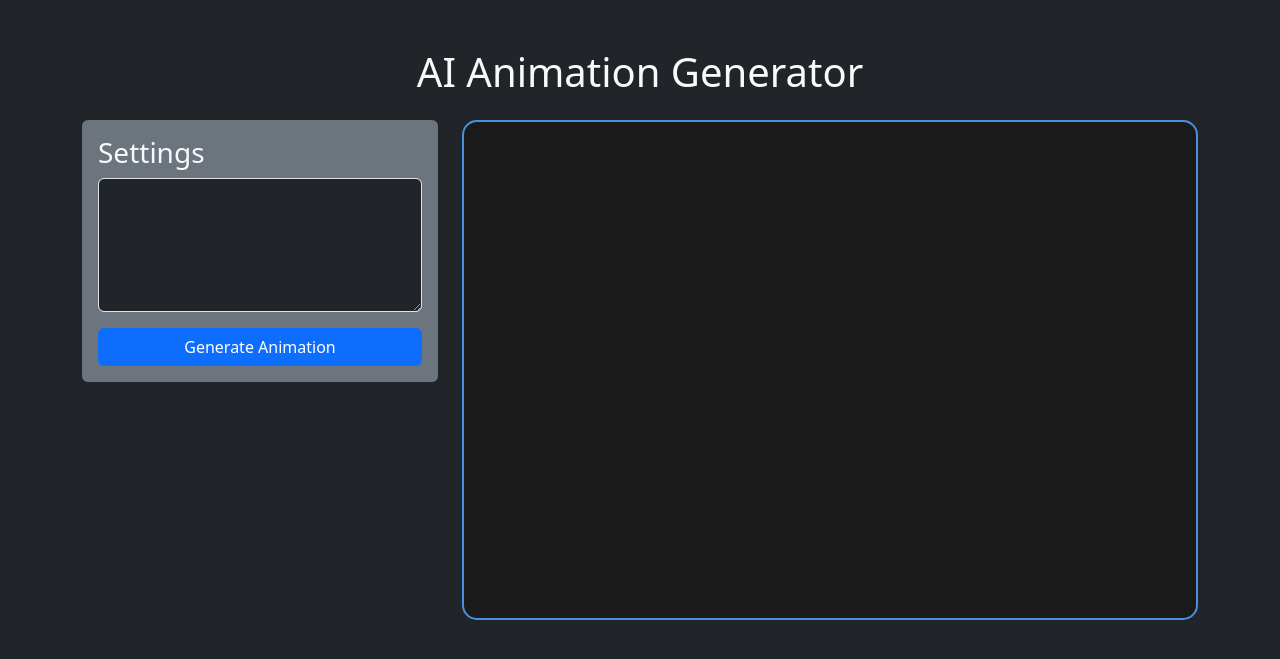
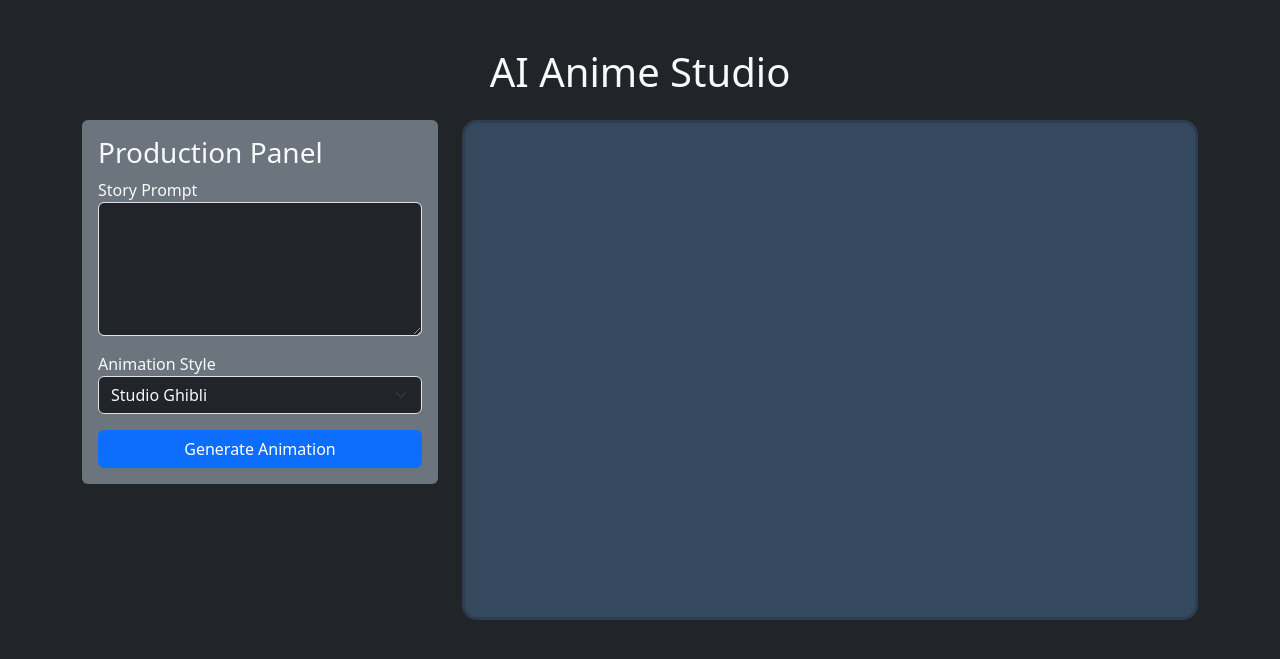
Before and after one commit to mohamedNadyS/AnimeStudioAI, a Flask app: page / in a window 1280 px wide. Shown: the top 659 px of the page. Run offline with Flask 3, Linux system fonts and the light colour scheme.

Commit message:
Update index.html

```diff
--- a/templates/index.html
+++ b/templates/index.html
@@ -1,76 +1,83 @@
-<!-- templates/index.html -->
 <!DOCTYPE html>
 <html>
 <head>
-    <title>AI Animation Studio</title>
+    <title>Anime Studio Pro</title>
     <link href="https://cdn.jsdelivr.net/npm/bootstrap@5.3.0/dist/css/bootstrap.min.css" rel="stylesheet">
     <style>
-        .preview-box {
-            border: 2px solid #4a90e2;
+        .animation-preview {
+            border: 3px solid #2c3e50;
             border-radius: 15px;
             min-height: 500px;
-            background: #1a1a1a;
+            background: #34495e;
+        }
+        .progress-container {
+            height: 25px;
+            border-radius: 12px;
+            overflow: hidden;
         }
     </style>
 </head>
 <body class="bg-dark text-light">
     <div class="container py-5">
-        <h1 class="text-center mb-4">AI Animation Generator</h1>
+        <h1 class="text-center mb-4">AI Anime Studio</h1>
 
         <div class="row g-4">
             <div class="col-md-4">
                 <div class="p-3 bg-secondary rounded">
-                    <h3>Settings</h3>
+                    <h3>Production Panel</h3>
                     <div class="mb-3">
-                        <textarea id="prompt" class="form-control bg-dark text-light"
-                                  placeholder="Enter your story prompt..." rows="5"></textarea>
+                        <label>Story Prompt</label>
+                        <textarea id="prompt" class="form-control bg-dark text-light" rows="5"></textarea>
                     </div>
-                    <button class="btn btn-primary w-100" onclick="startGeneration()">
-                        Generate Animation
-                    </button>
+                    <div class="mb-3">
+                        <label>Animation Style</label>
+                        <select id="style" class="form-select bg-dark text-light">
+                            <option>Studio Ghibli</option>
+                            <option>Cyberpunk</option>
+                            <option>Shonen</option>
+                        </select>
+                    </div>
+                    <button class="btn btn-primary w-100" onclick="startProduction()">Generate Animation</button>
                 </div>
             </div>
 
             <div class="col-md-8">
-                <div class="preview-box p-3">
-                    <div id="progress" class="progress mb-3 d-none">
-                        <div class="progress-bar" style="width: 0%"></div>
+                <div class="animation-preview p-3">
+                    <div id="progress" class="progress-container mb-3 d-none">
+                        <div class="progress-bar bg-success" style="width: 0%"></div>
                     </div>
-                    <div id="result"></div>
+                    <div id="result" class="text-center"></div>
                 </div>
             </div>
         </div>
     </div>
 
     <script>
-    async function startGeneration() {
+    async function startProduction() {
         const progress = document.getElementById('progress')
         const resultDiv = document.getElementById('result')
         progress.classList.remove('d-none')
 
-        try {
         const response = await fetch('/generate', {
             method: 'POST',
             headers: {'Content-Type': 'application/json'},
             body: JSON.stringify({
                 prompt: document.getElementById('prompt').value,
-                    style: 'anime'
+                style: document.getElementById('style').value
             })
         });
 
         const data = await response.json()
+
         resultDiv.innerHTML =
             <video controls class="w-100">
                 <source src="${data.video}" type="video/mp4">
             </video>
             <div class="mt-3">
                 <h4>Screenplay</h4>
-                    <pre class="text-white">${data.screenplay}</pre>
+                <pre>${data.screenplay}</pre>
             </div>
 
-        } catch (error) {
-            resultDiv.innerHTML = <div class="alert alert-danger">${error.message}</div>
-        }
     }
     </script>
 </body>
```
Lines whose indentation alone changed are shown as unchanged.
